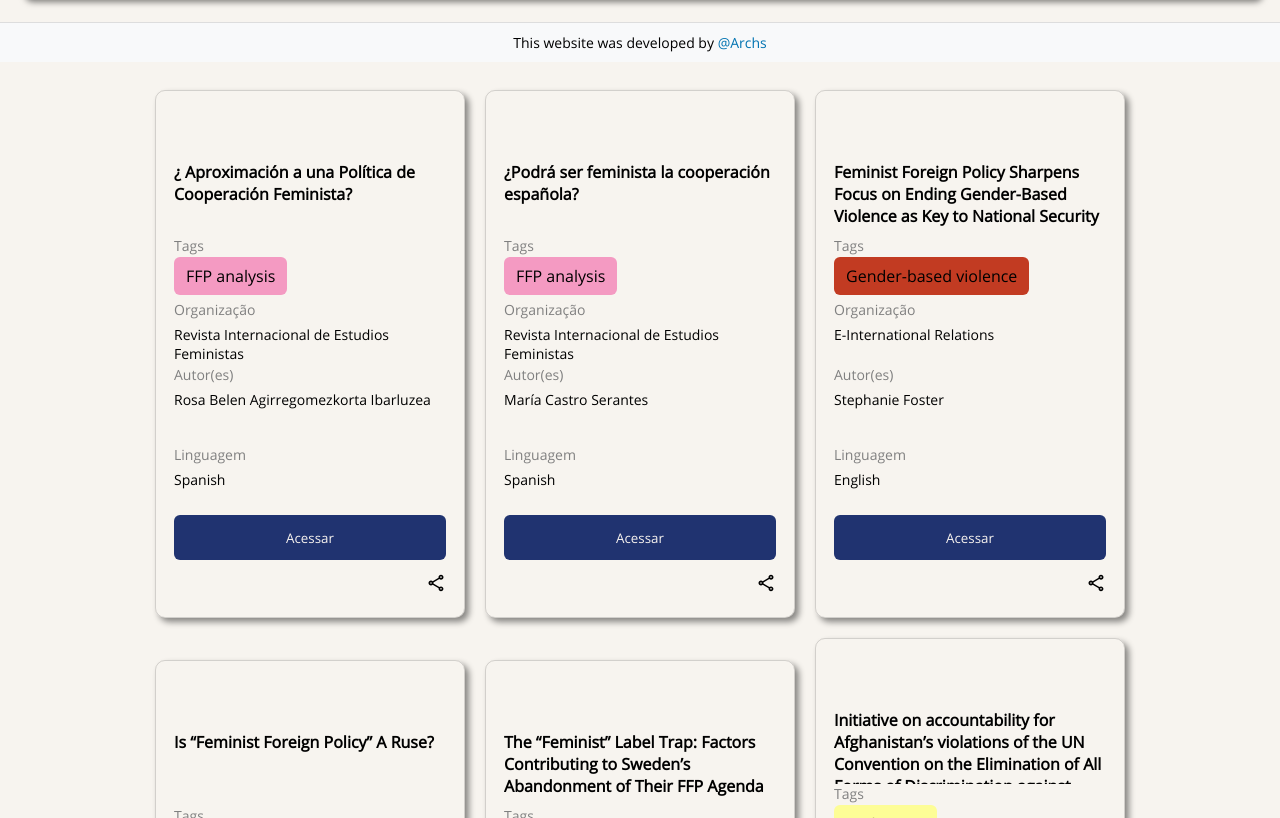
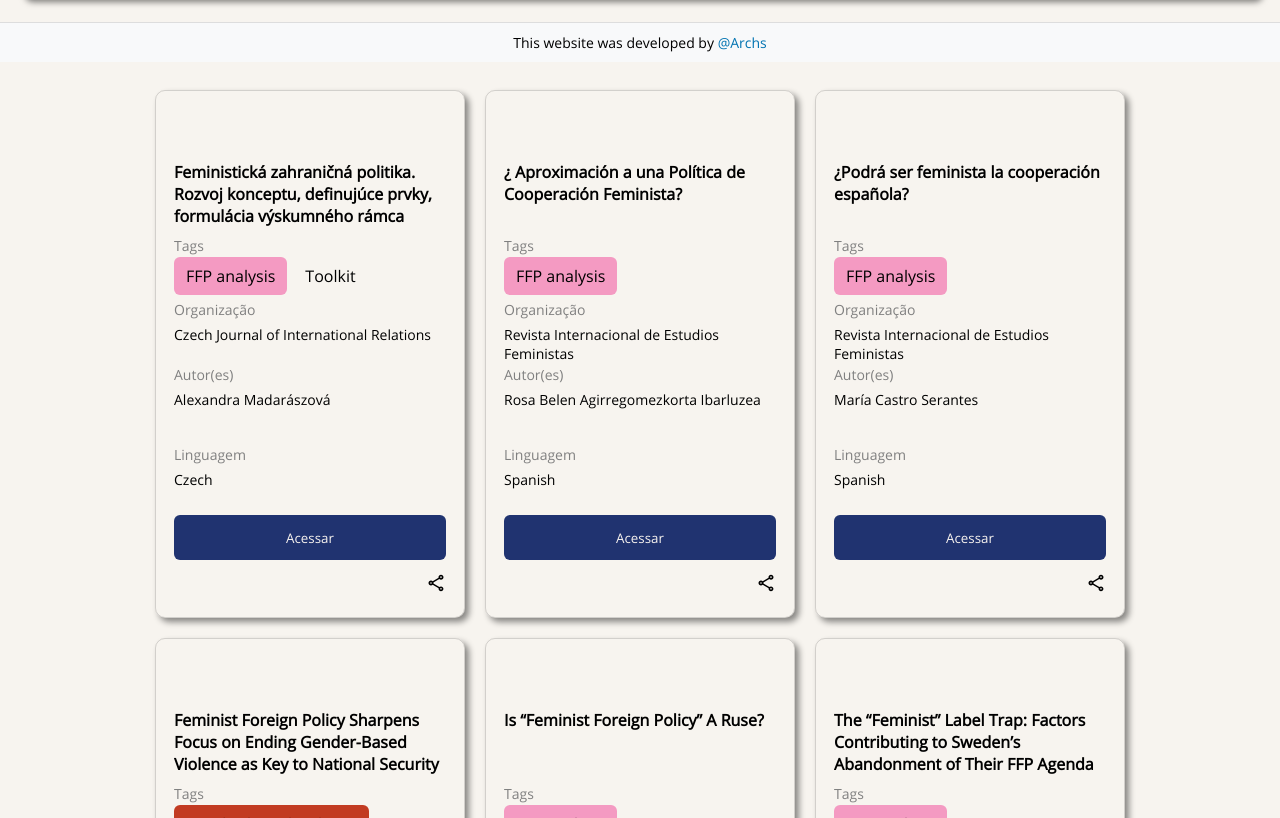
Before and after one commit to bsdeab/FFPR, a React (Create React App) app: page / in a window 1280 px wide. Shown: the part 738-1556 px from the top of the page. Built offline with nearby package versions, Linux system fonts and the light colour scheme.

Commit message:
Update Projects.jsx

```diff
--- a/src/pages/Projects.jsx
+++ b/src/pages/Projects.jsx
@@ -7,6 +7,19 @@ import infos from '../data/infos.json'; // Importando o arquivo JSON
 import { useState } from 'react';
 
 const data = [
+  {
+    "title": " Feministická zahraničná politika. Rozvoj konceptu, definujúce prvky, formulácia výskumného rámca ",
+    "tags": ["FFP analysis", "Toolkit"],
+    "organization": "Czech Journal of International Relations",
+    "author": ["Alexandra Madarászová"],
+    "year": "2024",
+    "language": ["Czech"],
+    "link": "https://cjir.iir.cz/index.php/cjir/article/view/8",
+    "type": "Journal article",
+    "region": "Europe",
+    "source": "Academia",
+    "paid": "Free",
+  },
   {
     "title": " ¿ Aproximación a una Política de Cooperación Feminista? ",
     "tags": ["FFP analysis"],
```
